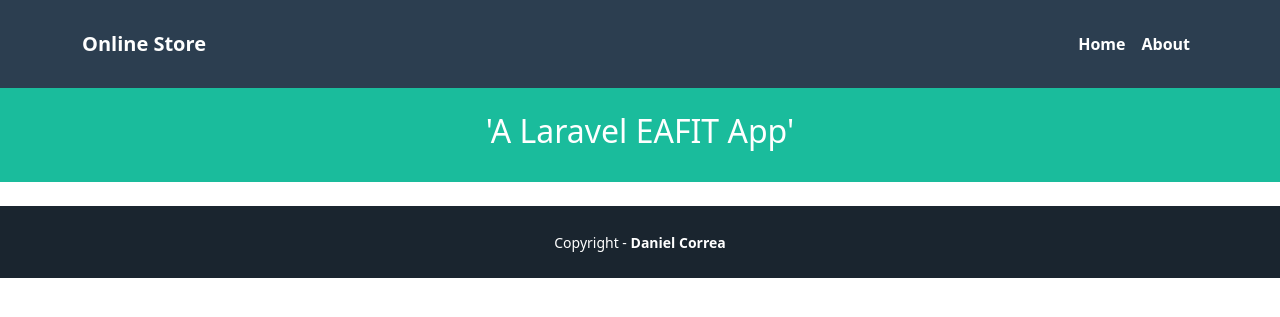
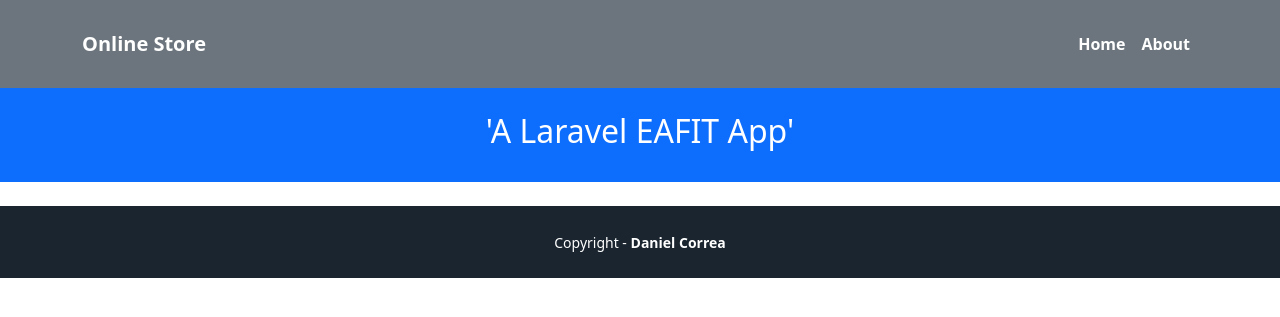
Before and after one commit to sdeossag/DjangoCourse-ArqSoft, a Django app: template pages/templates/pages/base.html in a window 1280 px wide. Shown: the top 317 px of the page. Run offline with Django 5.2, Linux system fonts and the light colour scheme; the template is opened without the code that fills it, so the values that code supplies are empty.

Commit message:
Segundo commit

```diff
--- a/helloworld_project/settings.py
+++ b/helloworld_project/settings.py
@@ -37,7 +37,7 @@
     'django.contrib.sessions',
     'django.contrib.messages',
     'django.contrib.staticfiles',
-    'pages.apps.PagesConfig',  # New
+    'pages.apps.PagesConfig',
 ]
 
 MIDDLEWARE = [
--- a/pages/static/pages/app.css
+++ b/pages/static/pages/app.css
@@ -1,11 +1,11 @@
 .bg-secondary {
- background-color: #2c3e50 !important;
+ background-color: #2c3e50;
 }
 .copyright {
  background-color: #1a252f;
 }
 .bg-primary {
- background-color: #1abc9c !important;
+ background-color: #1abc9c ;
 }
 nav{
  font-weight: 700;
```
Also changed, not shown: pages/templates/pages/base.html (+9 -27 lines), pages/views.py (+8 -6 lines), db.sqlite3, pages/templates/pages/home.html (line endings or trailing spaces).
